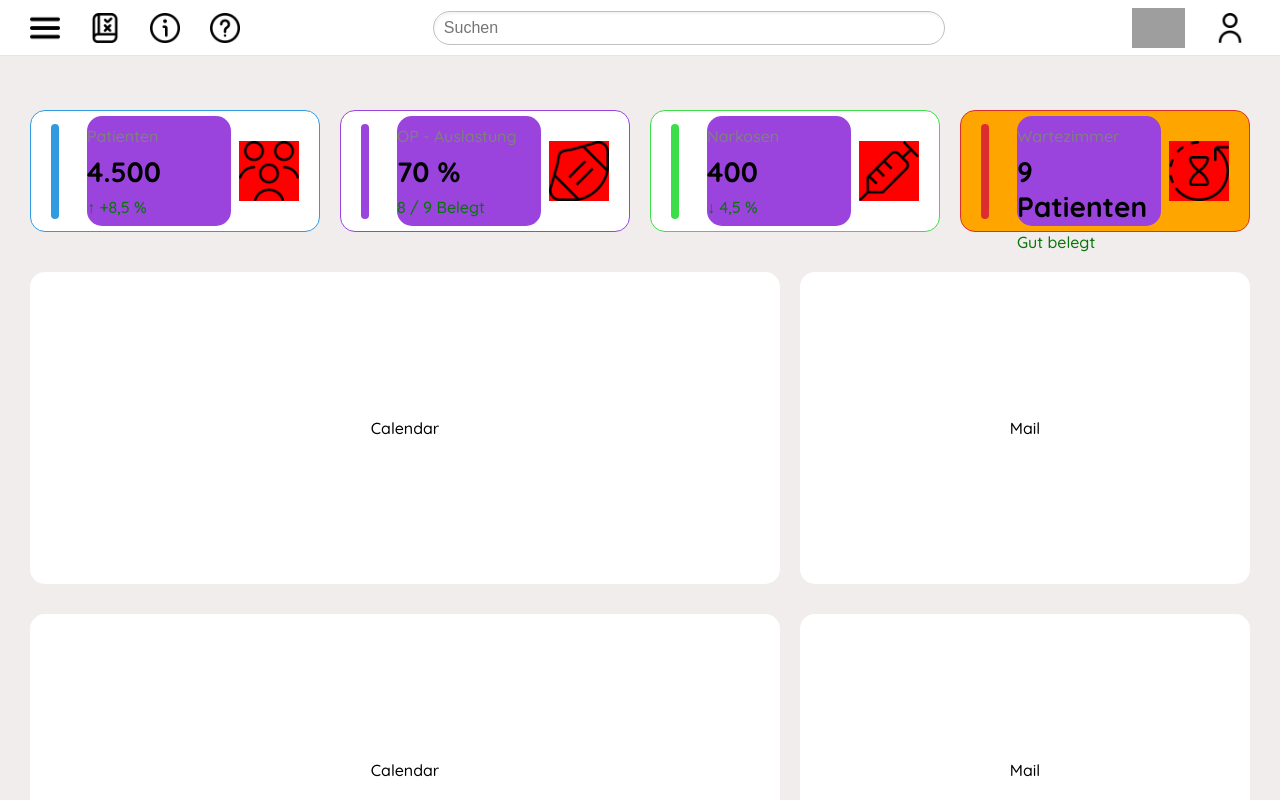
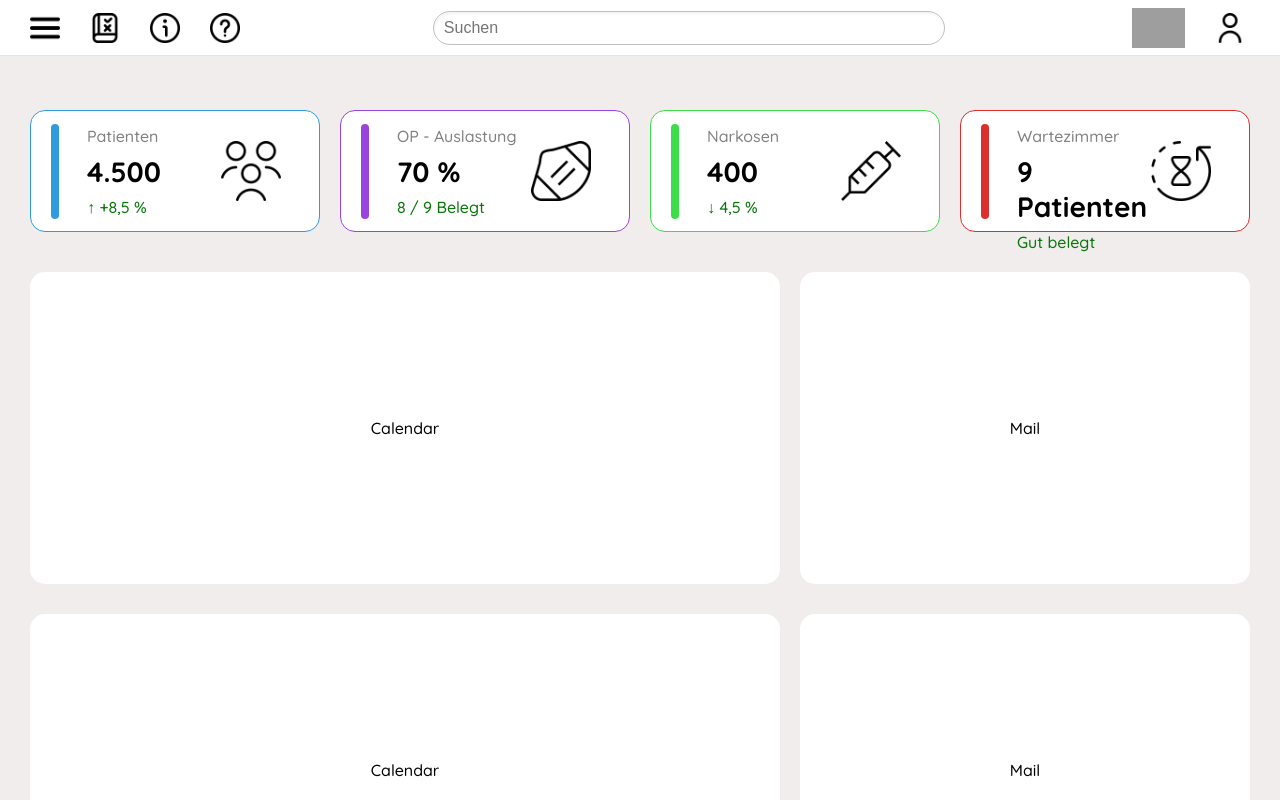
Before and after one commit to AndreNeb/diplomarbeit_fe, a React (Create React App) app: page / in a window 1280 px wide. Shown: the top 800 px of the page. Built offline with nearby package versions, Linux system fonts and the light colour scheme; grey boxes are pictures that could not be loaded.

Commit message:
Piktogramme bei den small widgets richten sich jetzt richtig aus

```diff
--- a/src/stylesheets/homepage-widgets/small-widgets.css
+++ b/src/stylesheets/homepage-widgets/small-widgets.css
@@ -35,12 +35,10 @@
 
 .small-widgets-picture-layout {
     position: absolute;
-    right: 20px;
+    right: 38px;
     top: 30px;
     width: 60px;
     height: 60px;
-
-    background-color: red;
 }
 
 .small-widgets-text {
@@ -51,9 +49,6 @@
     width: 50%;
     height: 110px;
     border-radius: 15px;
-
-    background-color: #9a43dd;
-
 }
 
 .small-widgets-text-top {
@@ -122,7 +117,7 @@
 
 .small-widget4 {
     border-color: #dd2e2e;
-    background-color: orange;
+    background-color: white;
     color: black;
 }
 
```
